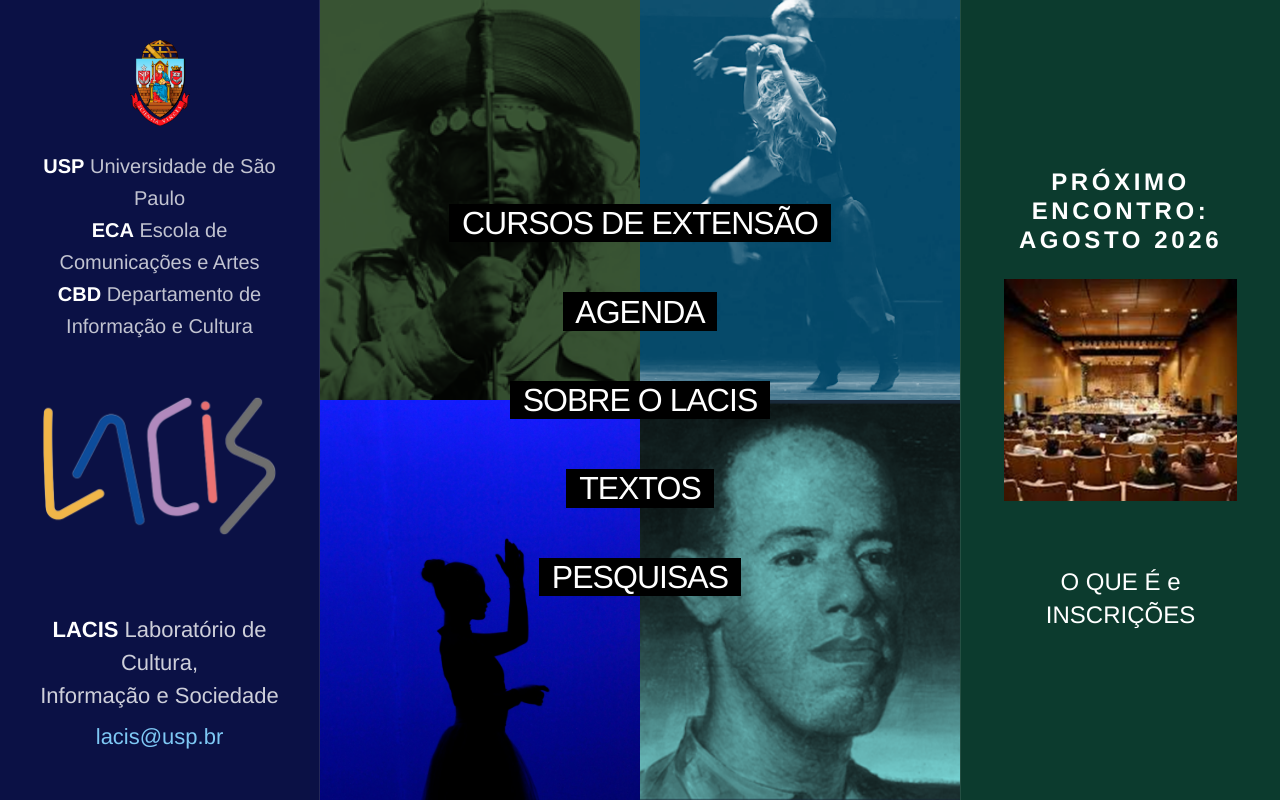
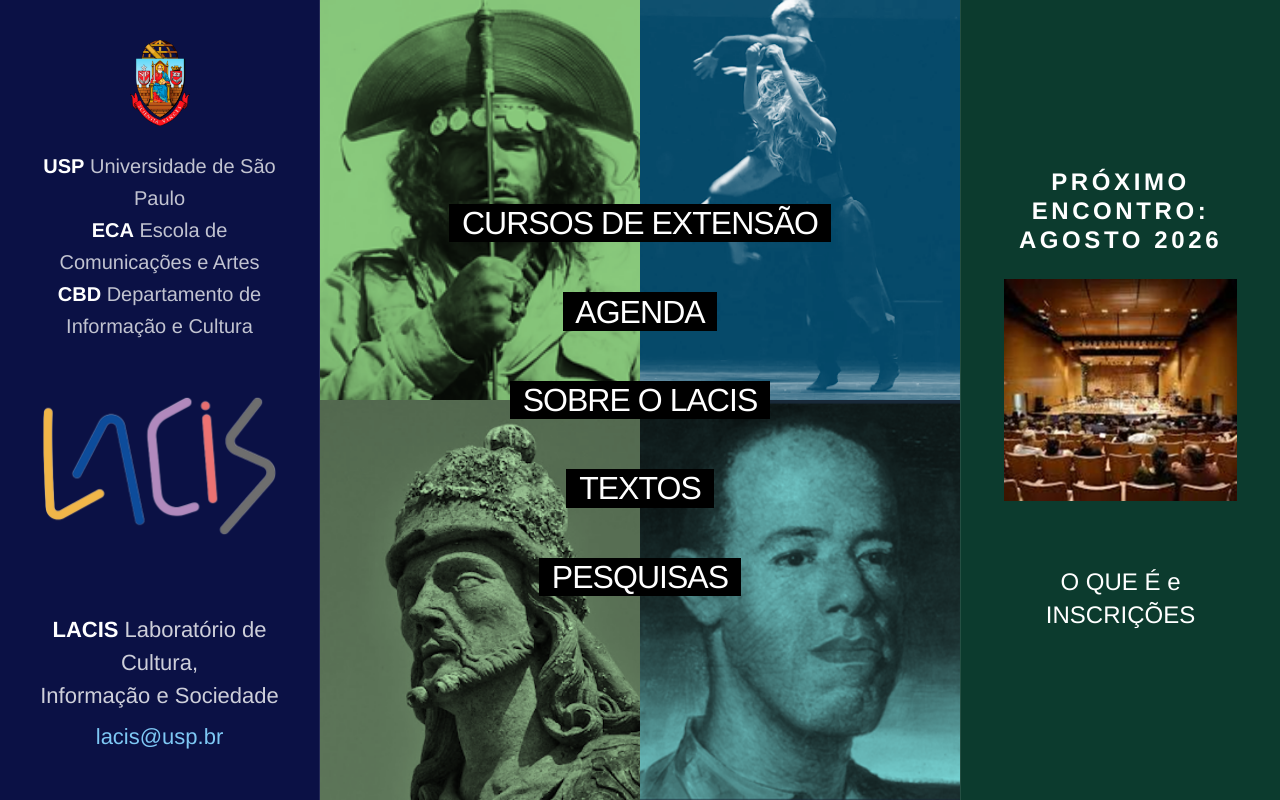
Before and after one commit to Henriquewtd-cyber/Lacis2026, a Next.js app in the folder frontend/: page / in a window 1280 px wide. Built offline with nearby package versions, Linux system fonts and the light colour scheme.

Commit message:
preparando para fazer video demo da home

```diff
--- a/frontend/app/layout.tsx
+++ b/frontend/app/layout.tsx
@@ -13,8 +13,8 @@
 });
 
 export const metadata: Metadata = {
-  title: "Create Next App",
-  description: "Generated by create next app",
+  title: "LACIS - Laboratório de Cultura, Informação e Sociedade",
+  description: "Site oficial do LACIS, o Laboratório de Cultura, Informação e Sociedade da USP. Explore pesquisas, projetos e publicações sobre cultura digital, informação e sociedade.",
 };
 
 export default function RootLayout({
--- a/frontend/app/page.tsx
+++ b/frontend/app/page.tsx
@@ -2,6 +2,7 @@
 
 import { useState, useEffect } from "react";
 import Image from "next/image";
+
 
 // ─── 12 images: 4 cells × 3 each ───
 // Replace src values with paths inside /public/
@@ -10,31 +11,31 @@
   [
     { src: "/img1.png", alt: "Imagem 1A" },
     { src: "/img5.png", alt: "Imagem 1B" },
-    { src: "/img1c.png", alt: "Imagem 1C" },
+    { src: "/site_em_construcao.jpg", alt: "Imagem 1C" },
   ],
   // Cell 1 – top-right
   [
     { src: "/img2.png", alt: "Imagem 2A" },
     { src: "/img6.png", alt: "Imagem 2B" },
-    { src: "/img2c.png", alt: "Imagem 2C" },
+    { src: "/site_em_construcao.jpg", alt: "Imagem 2C" },
   ],
   // Cell 2 – bottom-left
   [
     { src: "/img3.png", alt: "Imagem 3A" },
     { src: "/img7.jpg", alt: "Imagem 3B" },
-    { src: "/img3c.png", alt: "Imagem 3C" },
+    { src: "/site_em_construcao.jpg", alt: "Imagem 3C" },
   ],
   // Cell 3 – bottom-right
   [
     { src: "/img4.png", alt: "Imagem 4A" },
     { src: "/img8.jpg", alt: "Imagem 4B" },
-    { src: "/img4c.png", alt: "Imagem 4C" },
+    { src: "/site_em_construcao.jpg", alt: "Imagem 4C" },
   ],
 ];
 
 // Staggered intervals so cells rotate at different times
-const CELL_INTERVALS = [5000, 6500, 4500, 7000];
-const FADE_MS = 500;
+const CELL_INTERVALS = [10000, 10500, 11500, 11000];
+const FADE_MS = 1000;
 const FALLBACKS = ["#1a3a3a", "#2a3a1a", "#1a3020", "#1a2a3a"];
 
 function NavTag({ label, href }: { label: string; href: string }) {
```
Also changed, not shown: frontend/public/site_em_construcao.jpg (added).
